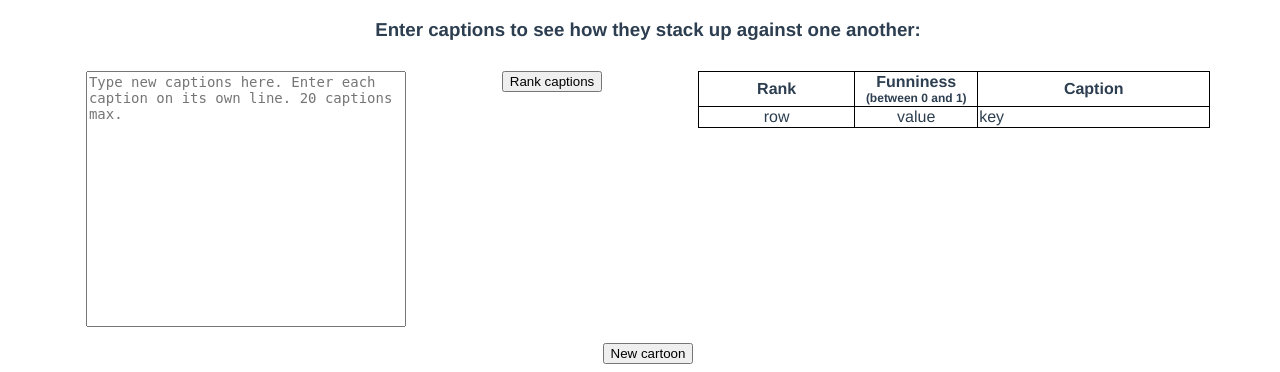
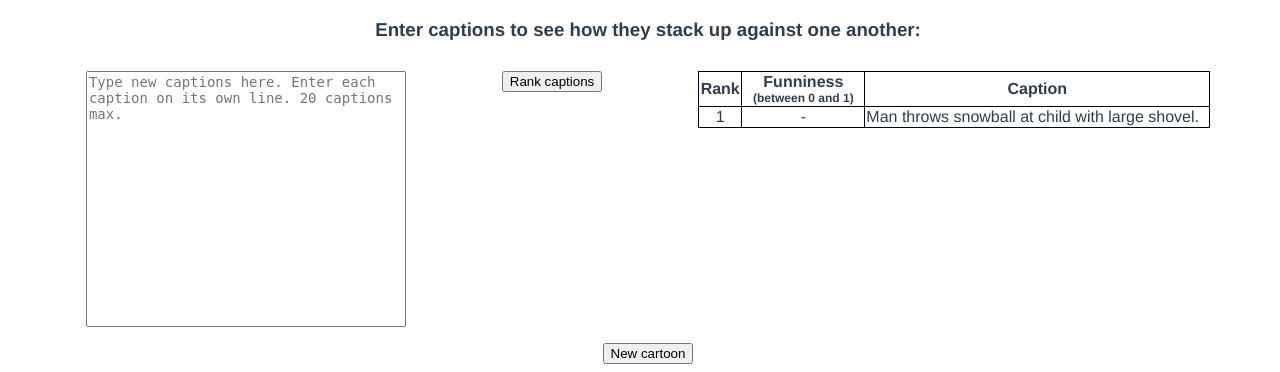
Before and after one commit to nextml/AHA, a Flask app: page / in a window 1280 px wide. Shown: the part 491-863 px from the top of the page. Run offline with Flask 2, Linux system fonts and the light colour scheme; parts of the project's set-up code (start-up, migrations or seed data) failed here and were passed over.

Commit message:
Can now populate table based on default captions

```diff
--- a/app/routes.py
+++ b/app/routes.py
@@ -22,7 +22,7 @@ def load_data():
 @app.route('/')
 def index():
     data = load_data()
-    data = [{ 'url': d['img'], 'cap': d['captions'] } for d in data]
+    data = [{ 'url': d['img'], 'init_cap': { 'text': d['captions'][0], 'score': '-' } } for d in data]
     return render_template('index.html', data=data)
 
 @app.route('/compare_captions', methods=["POST"])
--- a/app/templates/index.html
+++ b/app/templates/index.html
@@ -28,17 +28,14 @@
 			<div class="loader" style="opacity: 0;" id="spin"></div>
 		</div>
 		<div>
-			<table style="width: 40vw">
-				<tr>
-					<th>Rank</th>
-                    <th width="120px">Funniness <span style="font-size: 12px;">(between 0 and 1)</span></th>
-					<th>Caption</th>
-				</tr>
-				<tr id="reload" {% if key in new %} bgcolor="#FFF4C9"{% endif %}>
-					<td align="center" id="reload">row</td>
-					<td align="center">value</td>
-					<td>key</td>
-				</tr>
+			<table style="width: 40vw" id="cap_table">
+				<thead>
+					<tr>
+						<th>Rank</th>
+			    			<th width="120px">Funniness <span style="font-size: 12px;">(between 0 and 1)</span></th>
+						<th>Caption</th>
+					</tr>
+				</thead>
 			</table>
             <div style="font-size: 10px;">
             </div>
@@ -69,7 +66,26 @@
 		}
 		current = data[curr_idx];
 		document.getElementById('contest-img').src = current.url;
-		captions = current.cap[0];
+		captions = [{ 'text': current.init_cap.text, 'score': current.init_cap.score }];
+		populateTable(captions);
+	}
+
+	function populateTable(data) {
+		// assumes data is an arary of json with a score and text key
+		// clear table
+		let table = document.getElementById('cap_table');
+		for (var i = 0; i < data.length; i++) {
+			let d = data[i];
+			let row = table.insertRow(i+1);
+			let c1 = row.insertCell(0);
+			c1.style = "text-align: center;";
+			let c2 = row.insertCell(1);
+			c2.style = "text-align: center;";
+			let c3 = row.insertCell(2);
+			c1.innerHTML = i + 1;
+			c3.innerHTML = d.text;
+			c2.innerHTML = d.score;
+		}
 	}
     </script>
 </html>
```
Also changed, not shown: 1 other file.
